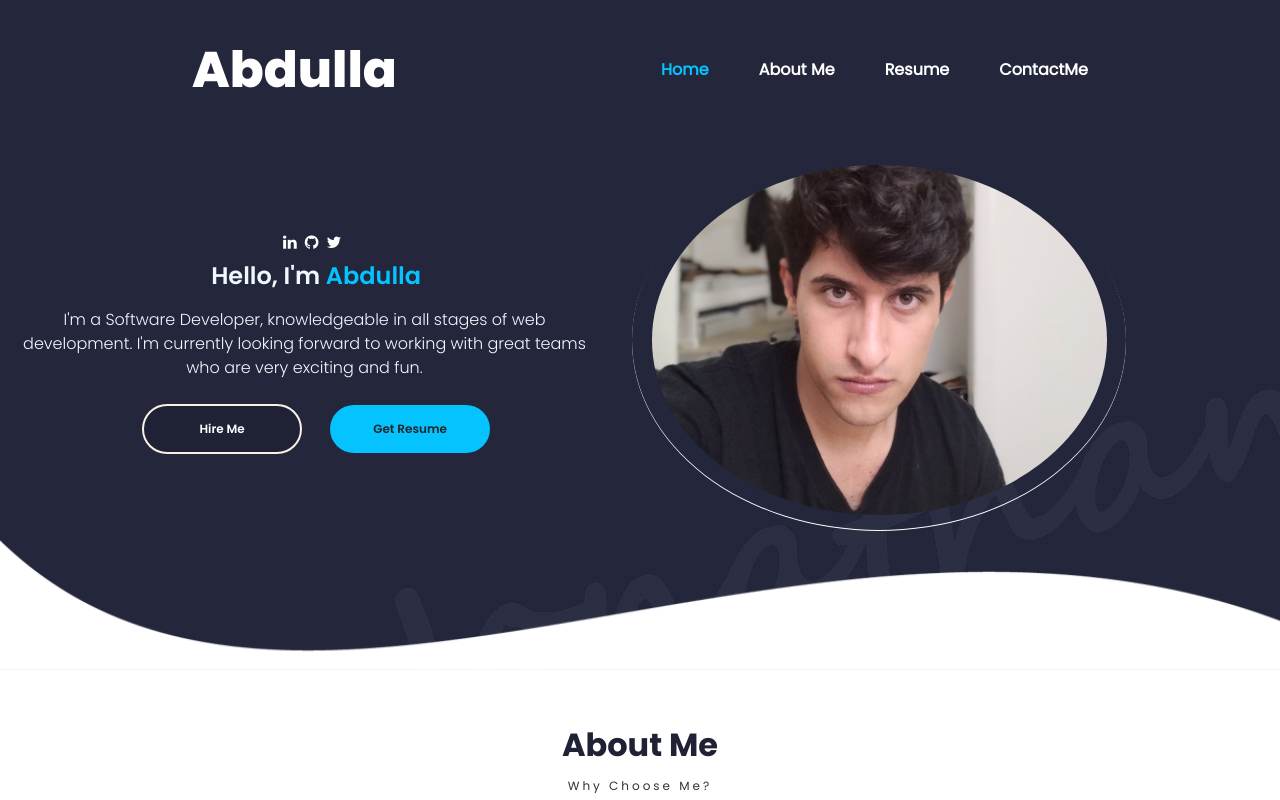
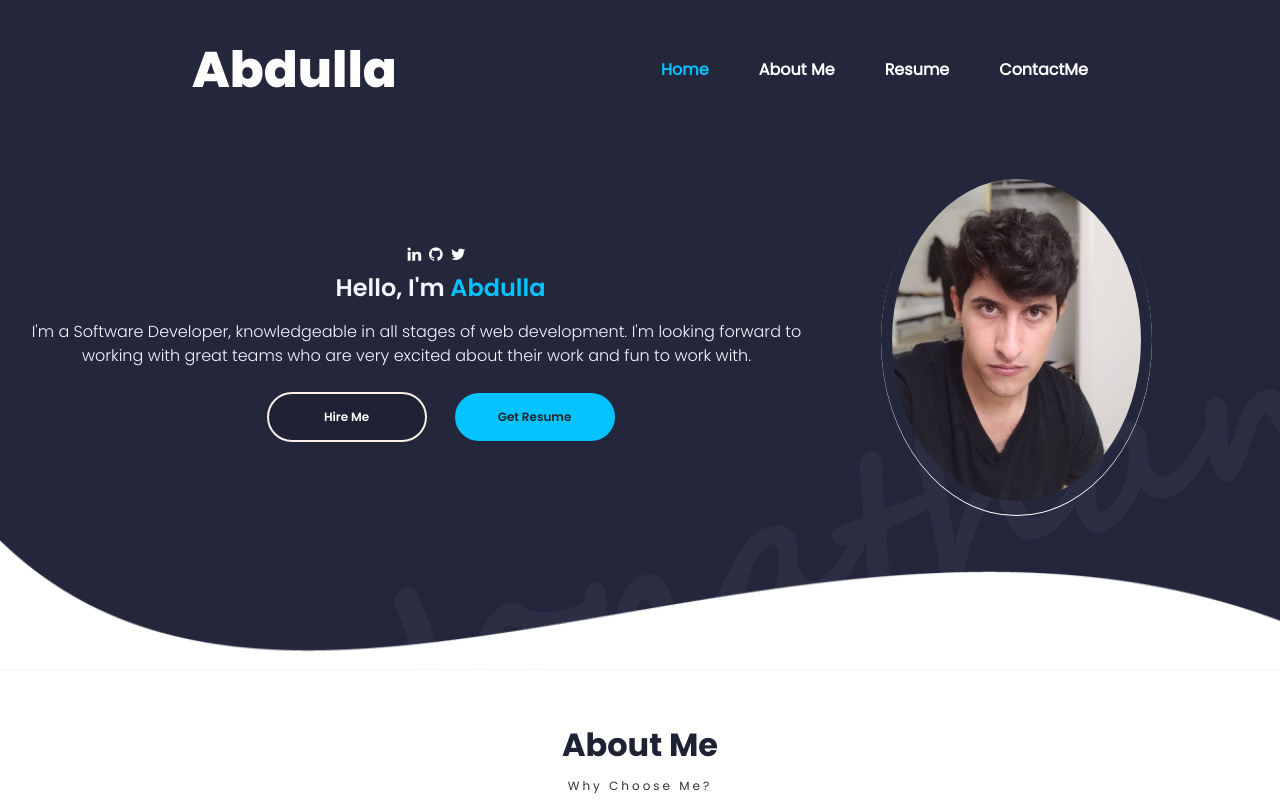
Before and after one commit to abdulla-abbadi/abdulla-abbadi.github.io, a React (Create React App) app in the folder client/: page / in a window 1280 px wide. Shown: the top 800 px of the page. Built offline with nearby package versions, Linux system fonts and the light colour scheme; a web font is replaced by a local one.

Commit message:
modified the profile photo

```diff
--- a/client/src/PortfolioContainer/Home/Profile/Profile.js
+++ b/client/src/PortfolioContainer/Home/Profile/Profile.js
@@ -32,8 +32,8 @@ export default function Profile() {
           <div className="profile-detail-role">
             <div className="primary-text profile-role-tagline">
               I'm a Software Developer, knowledgeable in all stages of web
-              development. I'm currently looking forward to working with great
-              teams who are very exciting and fun.
+              development. I'm looking forward to working with great teams who
+              are very excited about their work and fun to work with.
             </div>
           </div>
           <div className="profile-options">
--- a/client/src/PortfolioContainer/Home/Profile/profile.css
+++ b/client/src/PortfolioContainer/Home/Profile/profile.css
@@ -51,9 +51,9 @@
   justify-content: center;
   box-shadow: 0 1px 0px var(--white);
   border-radius: 50%;
-  height: 380px;
-  width: 80%;
-  margin: 0 12% 0 0;
+  height: 350px;
+  width: 450px;
+  margin: 0 10% 0 0;
 }
 .profile-picture-background {
   height: 92%;
```
Also changed, not shown: 1 other file (tests, documents, lock files or other folders).
